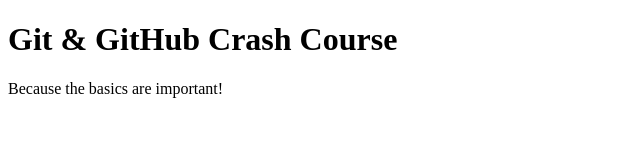
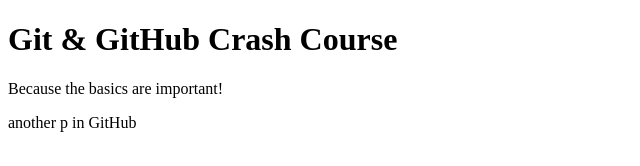
Before and after one commit to HosseinDaraji/first, a plain HTML site: page index.html in a window 1280 px wide. Shown: the whole page, without its empty margins (0-640 px from the left). Drawn offline with Linux system fonts and the light colour scheme.

Commit message:
another p

```diff
--- a/index.html
+++ b/index.html
@@ -9,5 +9,8 @@
   <body>
     <h1>Git & GitHub Crash Course</h1>
     <p>Because the basics are important!</p>
+    <P>
+      another p in GitHub
+    </P>
   </body>
 </html>
```
